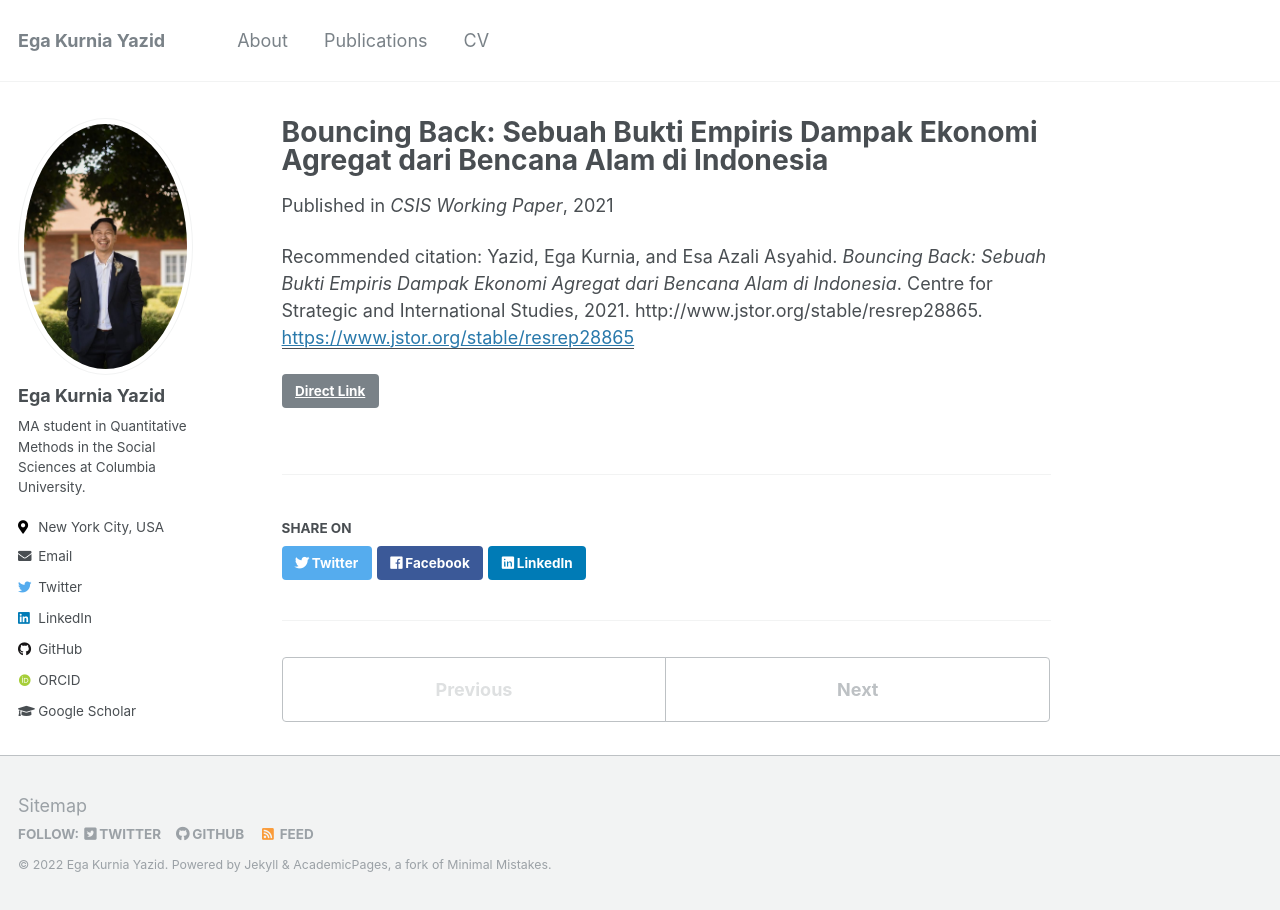
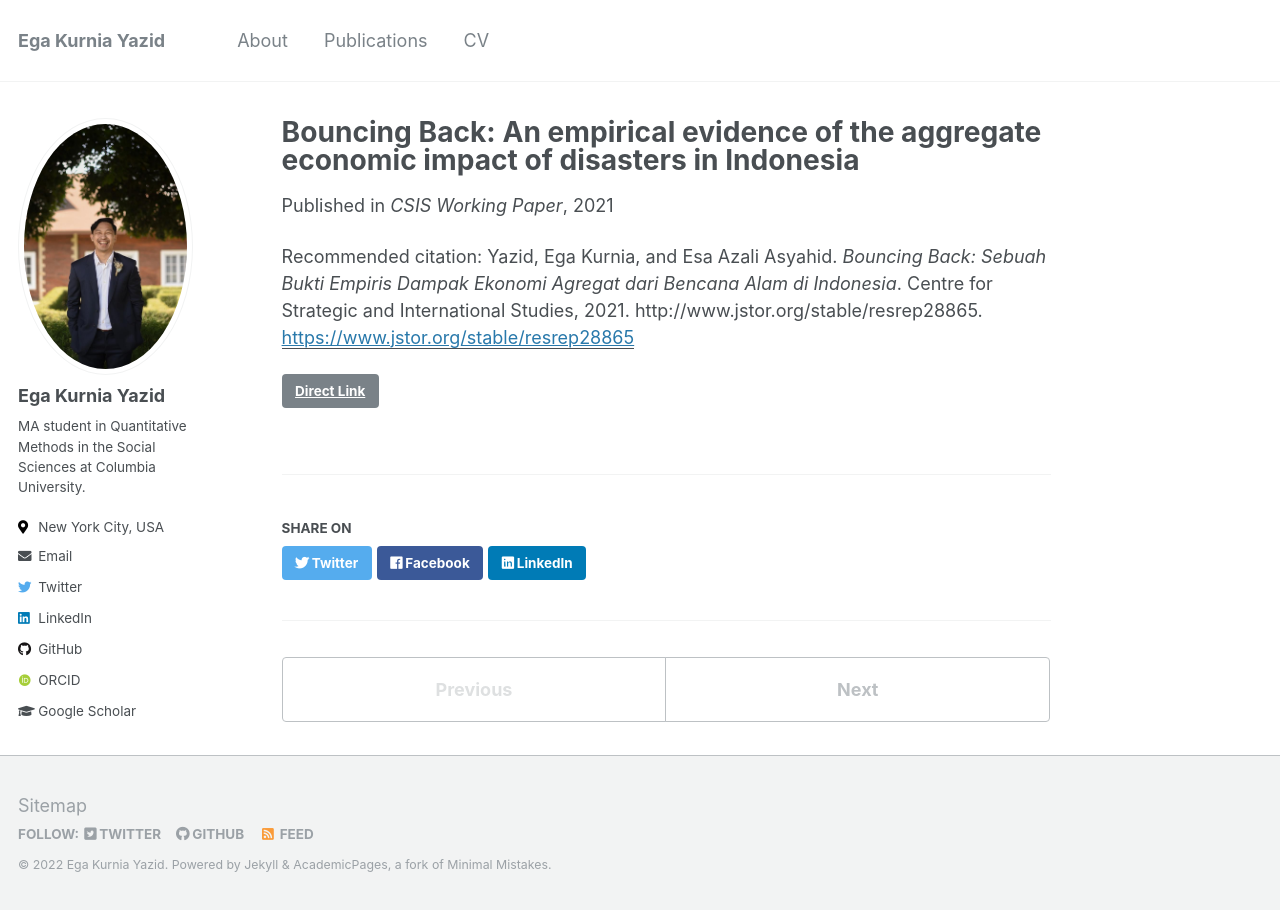
Before and after one commit to kurniayazid/kurniayazid.github.io, a Jekyll site: the page built from _publications/2021-bouncing-back.md, in a window 1280 px wide. Built offline with Jekyll 4.4.1, drawn with Linux system fonts in a browser that asks for light colours; some web fonts are replaced; part of the change alters nothing that is shown.

Commit message:
update language in bouncing back

```diff
--- a/_publications/2021-bouncing-back.md
+++ b/_publications/2021-bouncing-back.md
@@ -1,6 +1,7 @@
 ---
-title: "Bouncing Back: Sebuah Bukti Empiris Dampak Ekonomi Agregat dari Bencana Alam di Indonesia"
-abstract: "Bouncing Back: An empirical evidence of the aggregate economic impact of disasters in Indonesia"
+title: "Bouncing Back: An empirical evidence of the aggregate economic impact of disasters in Indonesia"
+origin: "Bouncing Back: Sebuah Bukti Empiris Dampak Ekonomi Agregat dari Bencana Alam di Indonesia"
+language: "Bahasa Indonesia"
 collection: publications
 permalink: /publication/2021-bouncing-back
 date: 2021-01-01
```
